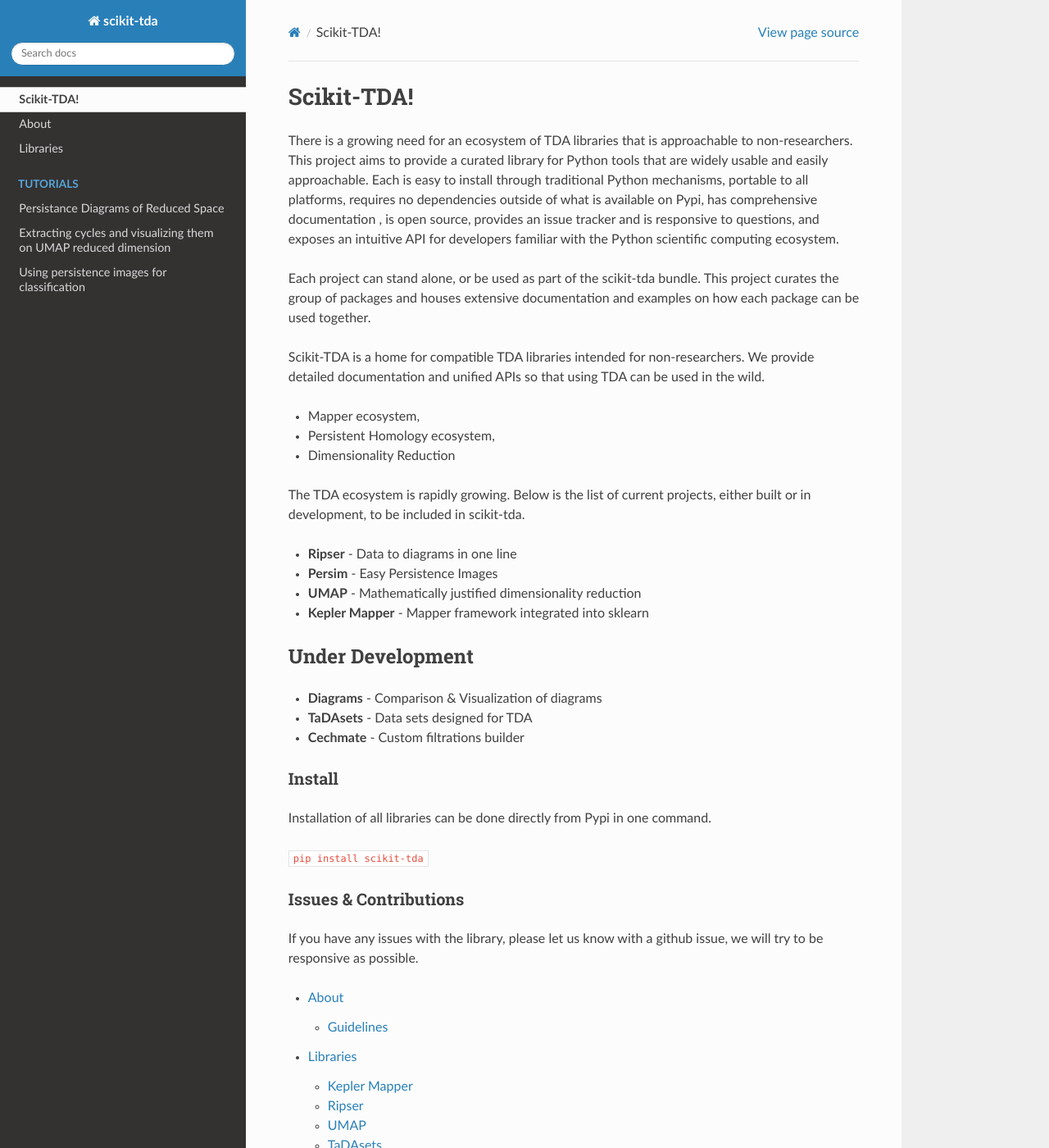
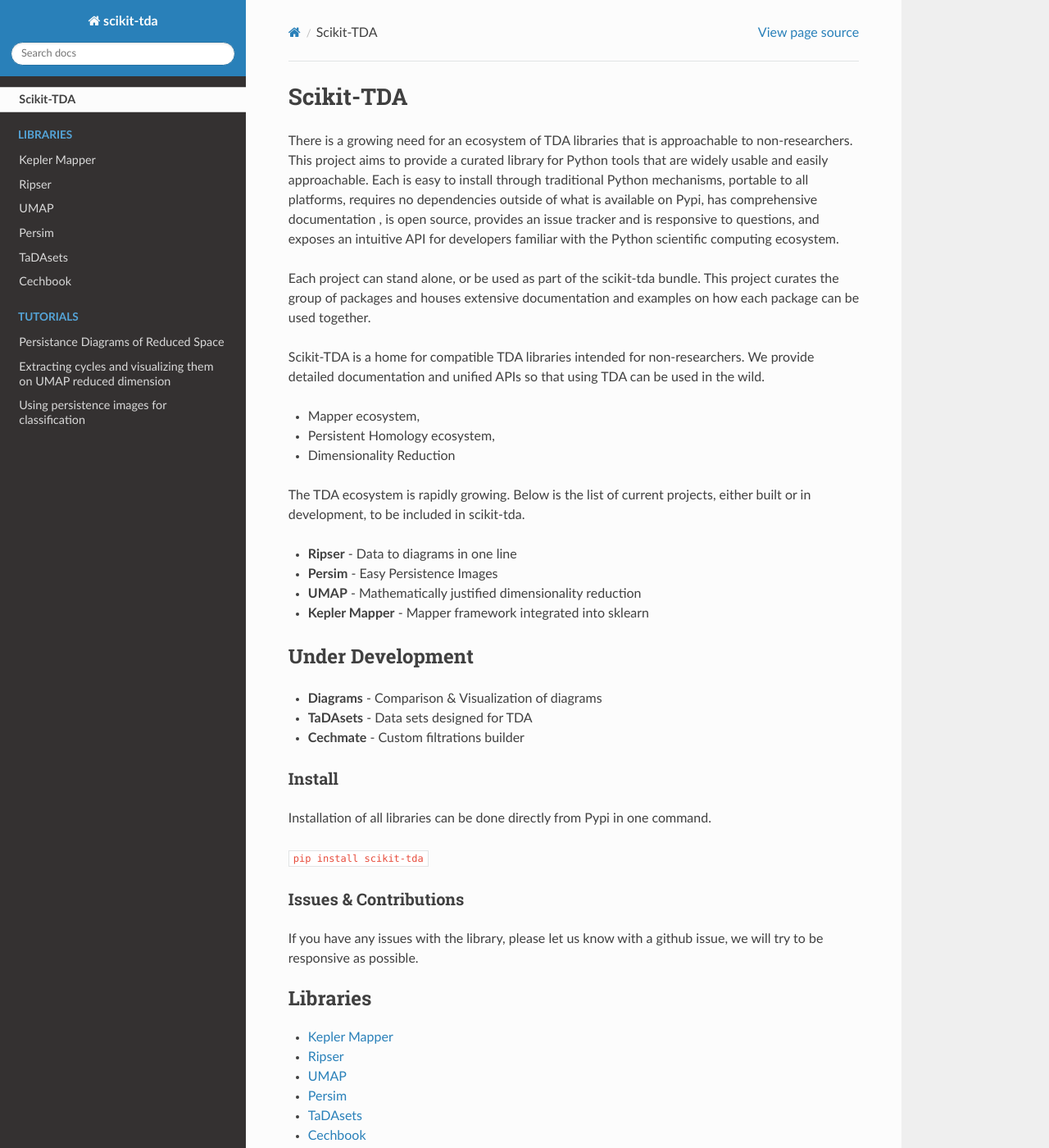
Before and after one commit to scikit-tda/scikit-tda, a Sphinx documentation site: the page built from docs/index.rst, in a window 1280 px wide and 1400 px high. Shown: the whole window at 82% size. Built offline with Sphinx 7.4.7 and the Read the Docs theme 2.0.0, drawn with Linux system fonts in a browser that asks for light colours; some of the changed text lies outside the part shown.

Commit message:
include libraries in doc by default

```diff
--- a/docs/index.rst
+++ b/docs/index.rst
@@ -3,7 +3,7 @@
    You can adapt this file completely to your liking, but it should at least
    contain the root `toctree` directive.
 
-Scikit-TDA!
+Scikit-TDA
 ======================================
 
 
@@ -50,14 +50,19 @@ If you have any issues with the library, please let us know with a github issue,
    self
 
 .. toctree::
-    :maxdepth: 2
+    :maxdepth: 1
+    :caption: Libraries
 
-    about
-    libraries/index
+    libraries/kepler-mapper
+    libraries/ripser
+    libraries/umap
+    libraries/persim
+    libraries/tadasets
+    libraries/cechbook
 
 .. toctree::
     :maxdepth: 1
-    :caption: tutorials
+    :caption: Tutorials
 
     tutorials/diagrams-on-umap
     tutorials/visualizing-cycles-with-umap
```
Also changed, not shown: docs/about.rst (deleted, +0 -20 lines), docs/libraries/index.rst (deleted, +0 -15 lines).
